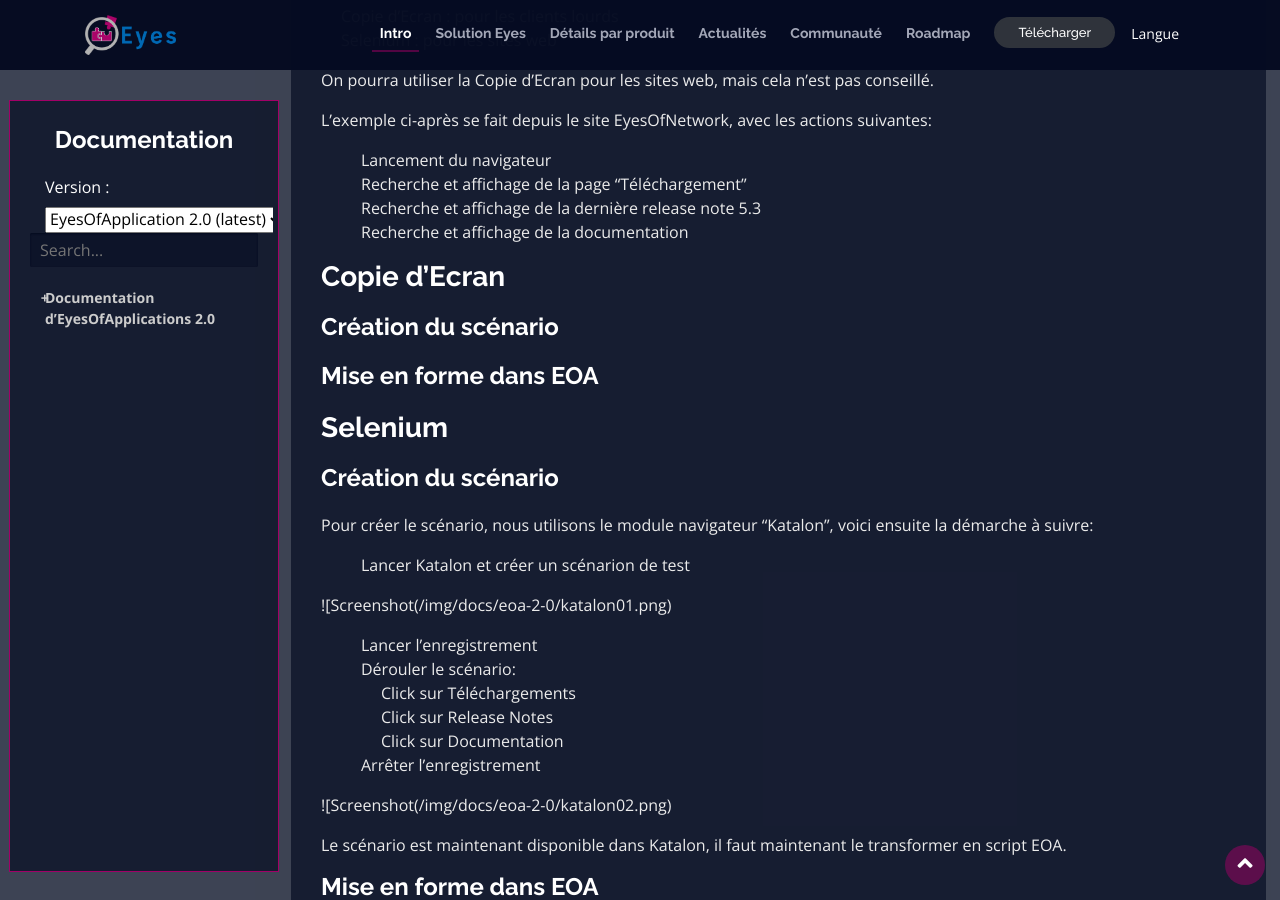
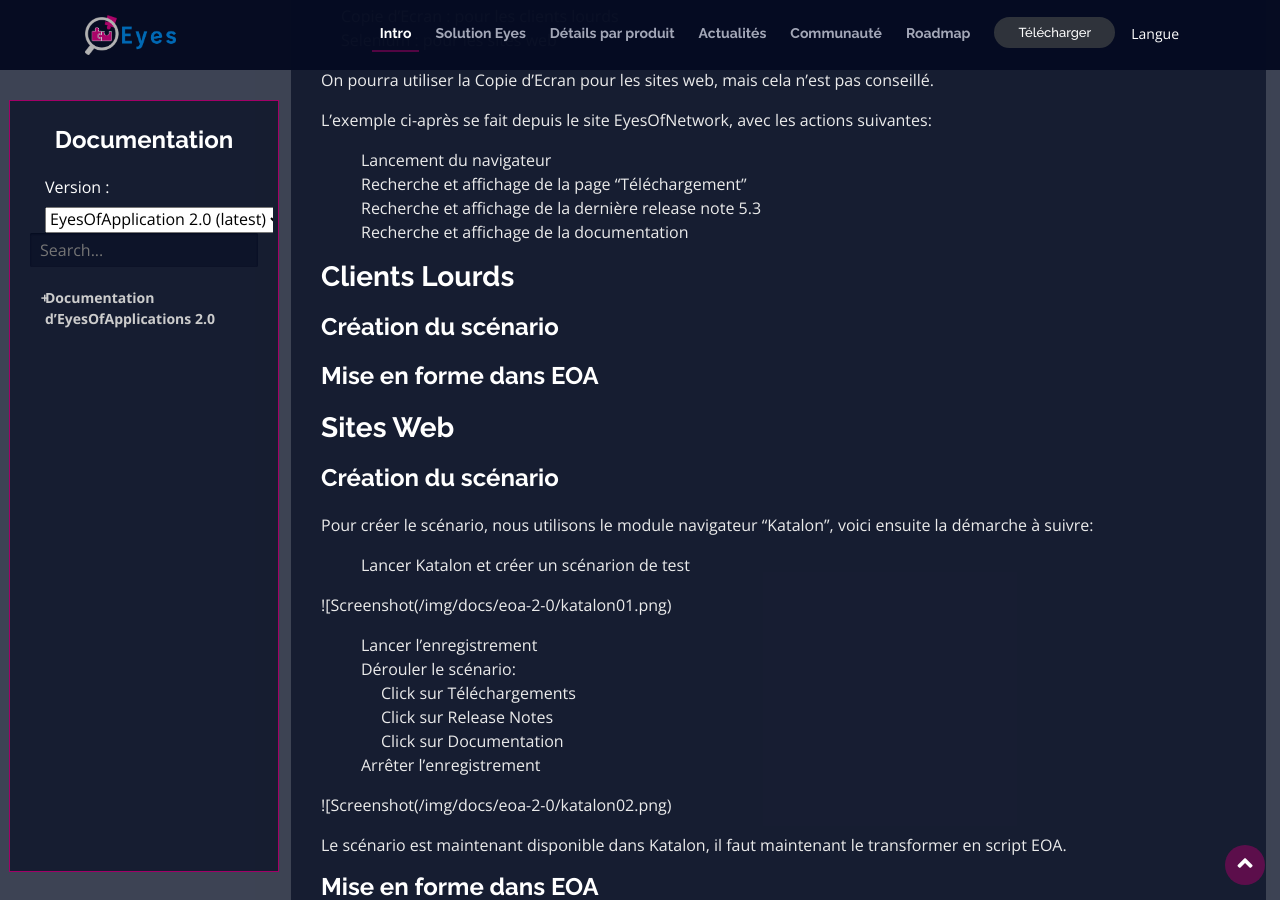
Before and after one commit to EyesOfNetworkCommunity/www.eyesofnetwork.com, a Jekyll site: the page built from _posts/docs/eoa-2-0/2020-12-12-2-0-fr.md, in a window 1280 px wide and 900 px high, scrolled down 8065 px. Built offline with Jekyll 4.4.1, drawn with Linux system fonts in a browser that asks for light colours.

```diff
--- a/_posts/docs/eoa-2-0/2020-12-12-2-0-fr.md
+++ b/_posts/docs/eoa-2-0/2020-12-12-2-0-fr.md
@@ -237,13 +237,13 @@
 1. Recherche et affichage de la dernière release note 5.3
 1. Recherche et affichage de la documentation
 
-### Copie d'Ecran
+### Clients Lourds
 
 #### Création du scénario
 
 #### Mise en forme dans EOA
 
-### Selenium
+### Sites Web
 
 #### Création du scénario
 
```
